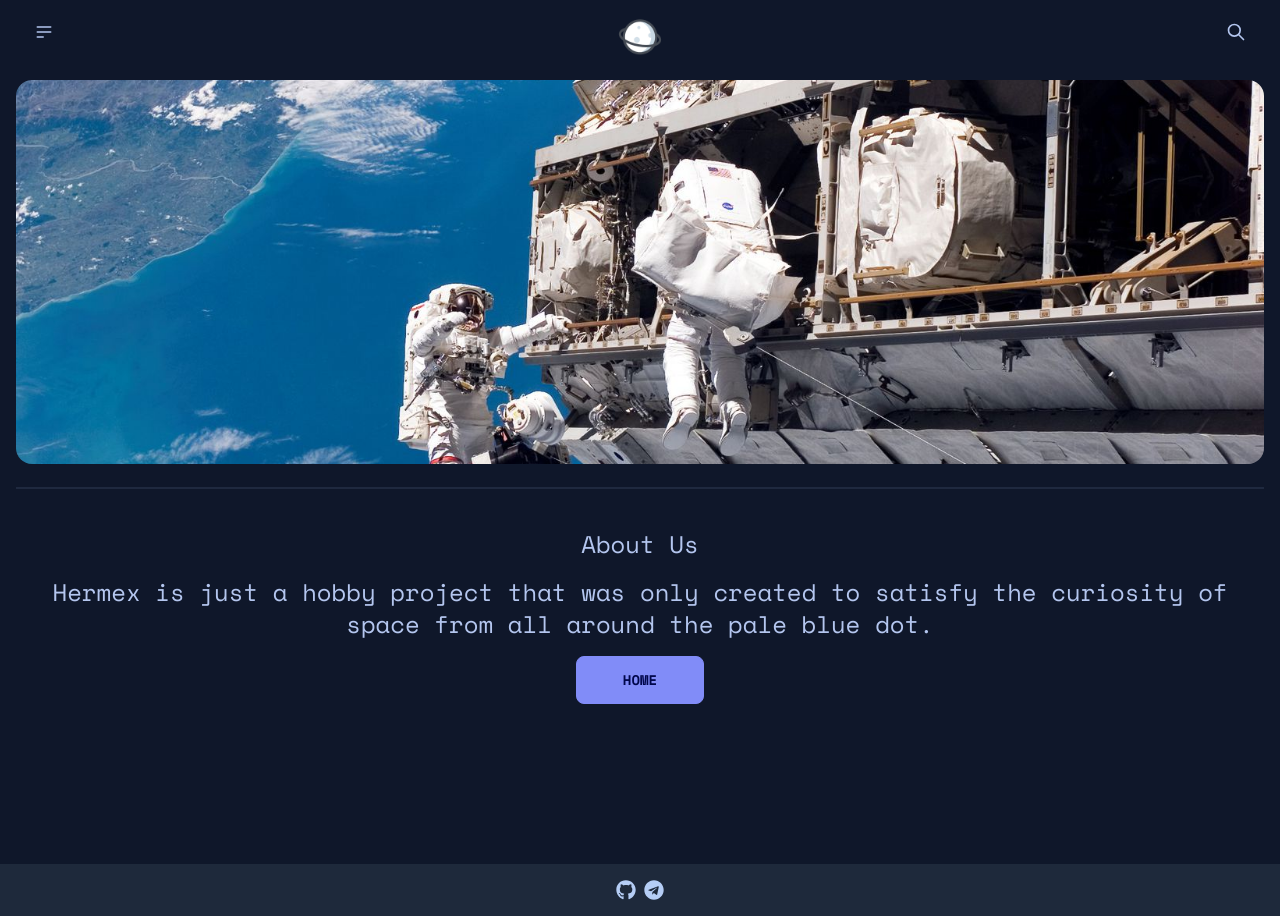
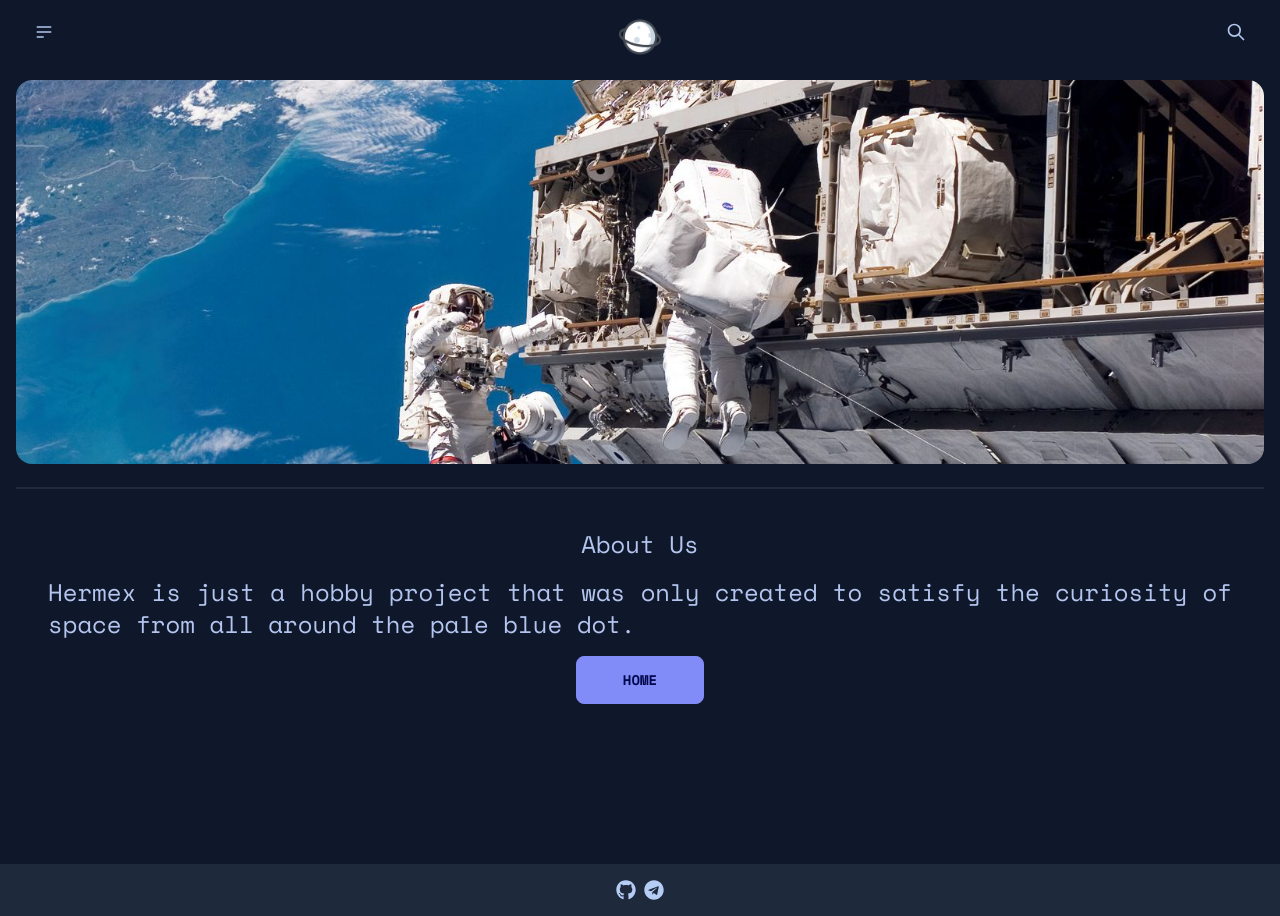
Before and after one commit to Navid-JL/sentinel-app, a React (Create React App) app in the folder frontend/hermex/: page /about in a window 1280 px wide. Built offline with nearby package versions, Linux system fonts and the light colour scheme.

Commit message:
Replace text-center with text-justify

```diff
--- a/frontend/hermex/src/Pages/AboutPage.jsx
+++ b/frontend/hermex/src/Pages/AboutPage.jsx
@@ -13,9 +13,9 @@ const AboutPage = () => {
           id="aboutImg"
         ></div>
         <div className="divider"></div>
-        <div className="flex flex-col justify-center items-center text-justify text-2xl p-4">
+        <div className="flex flex-col justify-center items-center text-2xl p-4">
           <h3 className="text-center">About Us</h3>
-          <p className="p-4 text-center">
+          <p className="p-4 text-justify">
             Hermex is just a hobby project that was only created to satisfy the curiosity of space
             from all around the pale blue dot.
           </p>
```
